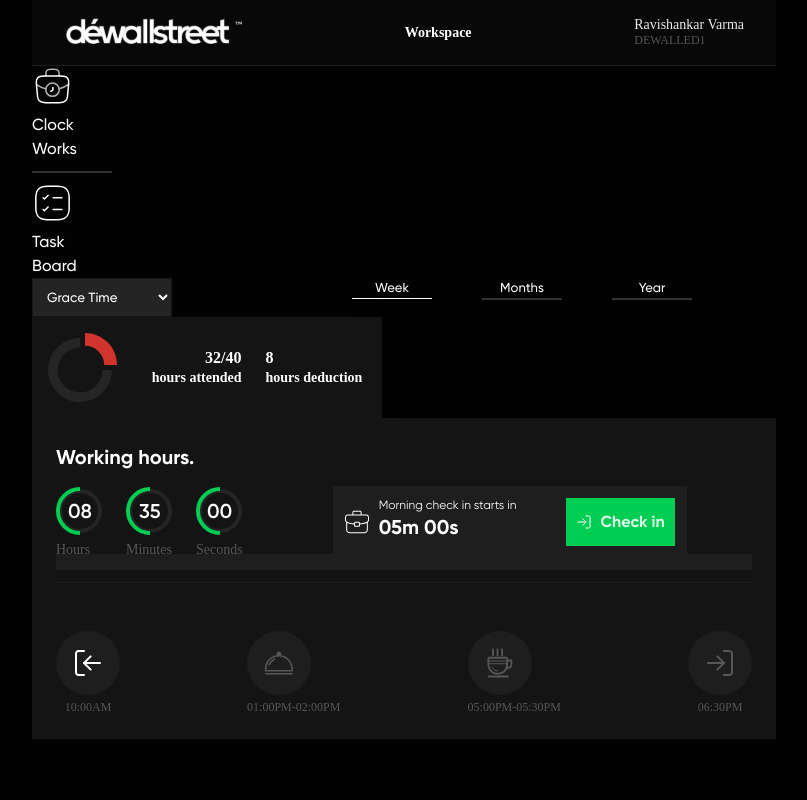
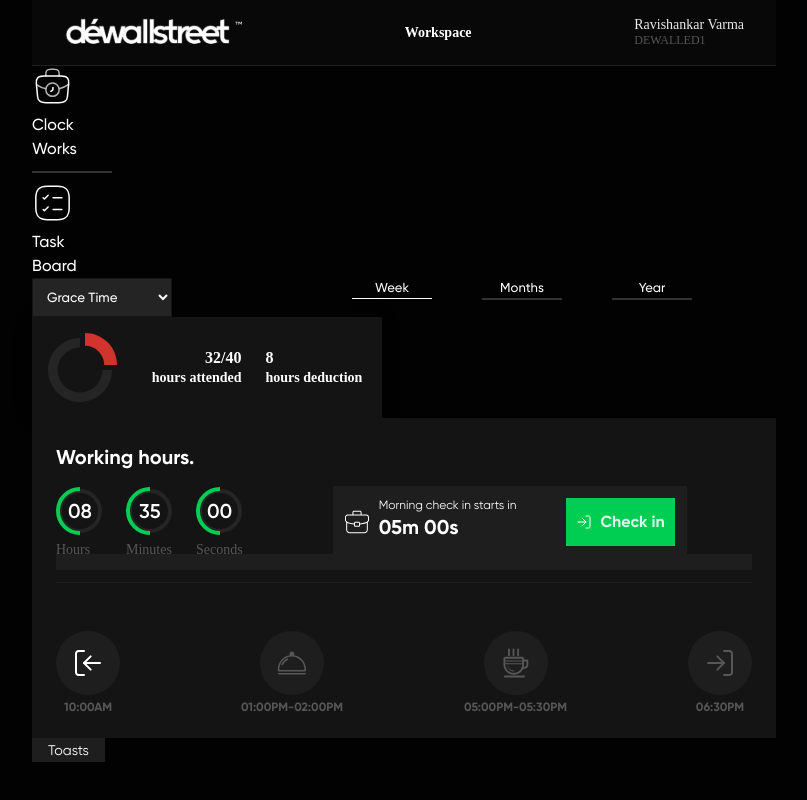
Before and after one commit to chieftain-defutura/Dewallstreet-Timesheet, a React (Vite) app: page /home in a window 1280 px wide. Shown: the whole page, without its empty margins (236-1043 px from the left). Built offline with nearby package versions, Linux system fonts and the light colour scheme.

Commit message:
pull assigntasks

```diff
--- a/src/components/Assigntasks/WorkingHours/WorkingHours.css
+++ b/src/components/Assigntasks/WorkingHours/WorkingHours.css
@@ -108,11 +108,14 @@
   padding: 16px;
   justify-content: center;
   align-items: center;
+  align-content: center;
   flex-shrink: 0;
   border-radius: 40px;
   background: #1e1e1e;
   z-index: 1;
+  text-align: center;
 }
+
 .firstlevel_timing,
 .secondlevel_timing,
 .thirdlevel_timing,
@@ -121,12 +124,13 @@
   flex-direction: column;
   color: var(--labler-tight, #575757);
   text-align: center;
-  font-family: Gilroy;
+  font-family: "Gilroy-bold";
   font-size: 12px;
   font-style: normal;
   font-weight: 500;
   line-height: normal;
   gap: 5px;
+  align-items: center;
 }
 .level_crossing {
   width: 696px;
--- a/src/components/Assigntasks/WorkingHours/index.jsx
+++ b/src/components/Assigntasks/WorkingHours/index.jsx
@@ -11,8 +11,10 @@ import fourthlevel from "../../../assets/icons/fourthlevel.svg";
 import checkin from "../../../assets/icons/checkin.svg";
 
 import Button from "../../Button";
+import Toasts from "../../Toasts";
 const WorkingHours = () => {
   return (
+    <>
       <div className="workinghours_main">
         <div className="time_checkinhours">
           <div className="check_workinghours">
@@ -74,6 +76,8 @@ const WorkingHours = () => {
           <div className="level_crossing"></div>
         </div>
       </div>
+      <Toasts props="Toasts" />
+    </>
   );
 };
 export default WorkingHours;
--- /dev/null
+++ b/src/components/Assigntasks/homepage.css
@@ -0,0 +1,3 @@
+.homepage_main {
+  display: flex;
+}
--- a/src/components/Assigntasks/index.jsx
+++ b/src/components/Assigntasks/index.jsx
@@ -11,8 +11,7 @@ const Task = () => {
   return (
     <>
       <Homeheader />
-
-      <div className="">
+      <div className="homepage_main">
         <Assigntasks />
         <Timelinegraph />
         <Timer />
--- /dev/null
+++ b/src/components/Toasts/Toasts.css
@@ -0,0 +1,14 @@
+.Toasts_main {
+  display: flex;
+  padding: 4px 16px;
+  gap: 10px;
+  background: #1e1e1e;
+  color: #fff;
+  font-family: "Gilroy-regular";
+  font-size: 14px;
+  font-style: normal;
+  font-weight: 500;
+  line-height: 16px;
+  width: fit-content;
+  align-items: flex-start;
+}
--- /dev/null
+++ b/src/components/Toasts/index.jsx
@@ -0,0 +1,9 @@
+/** @format */
+
+import React, { useState } from "react";
+import "./Toasts.css";
+
+const Toasts = ({ props }) => {
+  return <div className="Toasts_main">{props}</div>;
+};
+export default Toasts;
--- a/src/index.css
+++ b/src/index.css
@@ -81,7 +81,7 @@ button:focus-visible {
 @media (prefers-color-scheme: light) {
   :root {
     /* color: #213547; */
-    /* background-color: #ffffff; */
+    /* background-color: #ffffff;  */
   }
   /* a:hover {
     color: #747bff;
```
Lines whose indentation alone changed are shown as unchanged.
